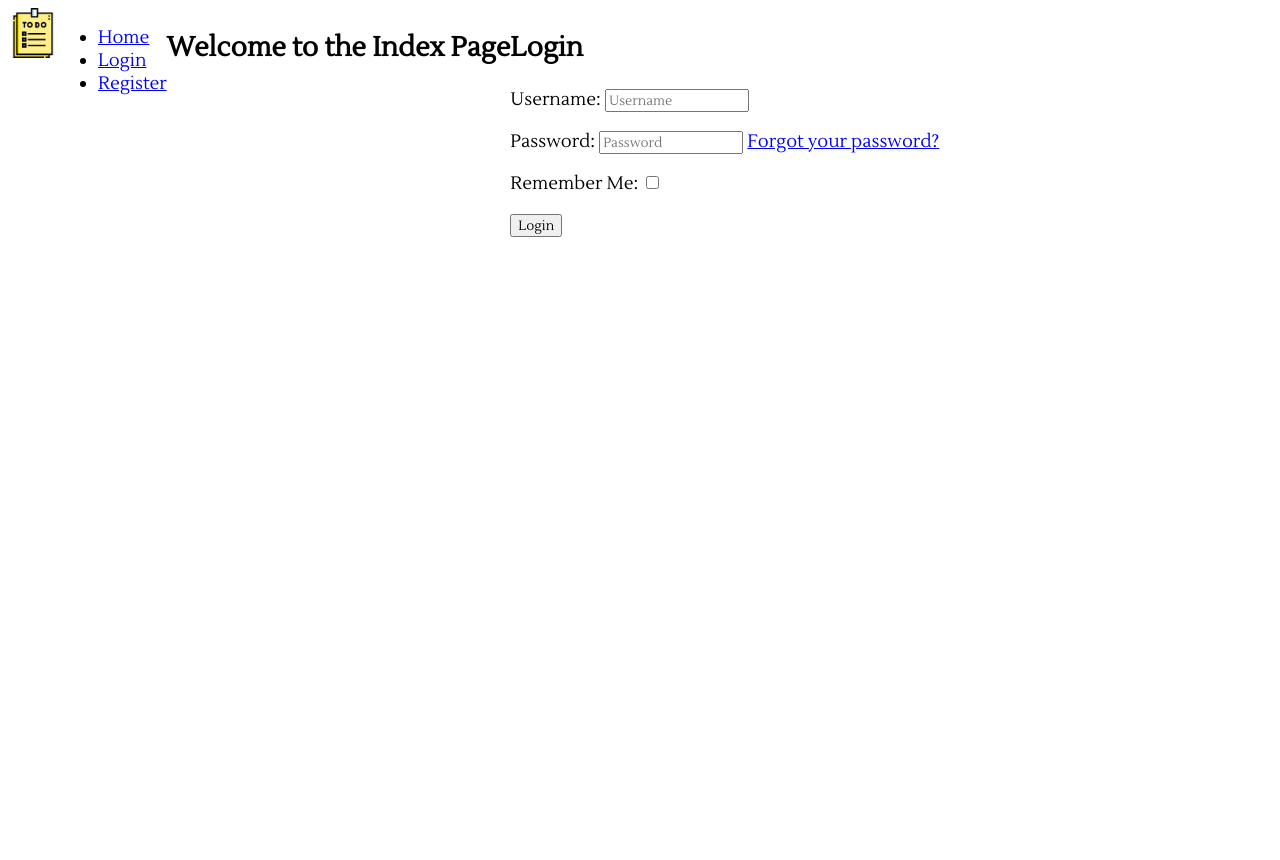
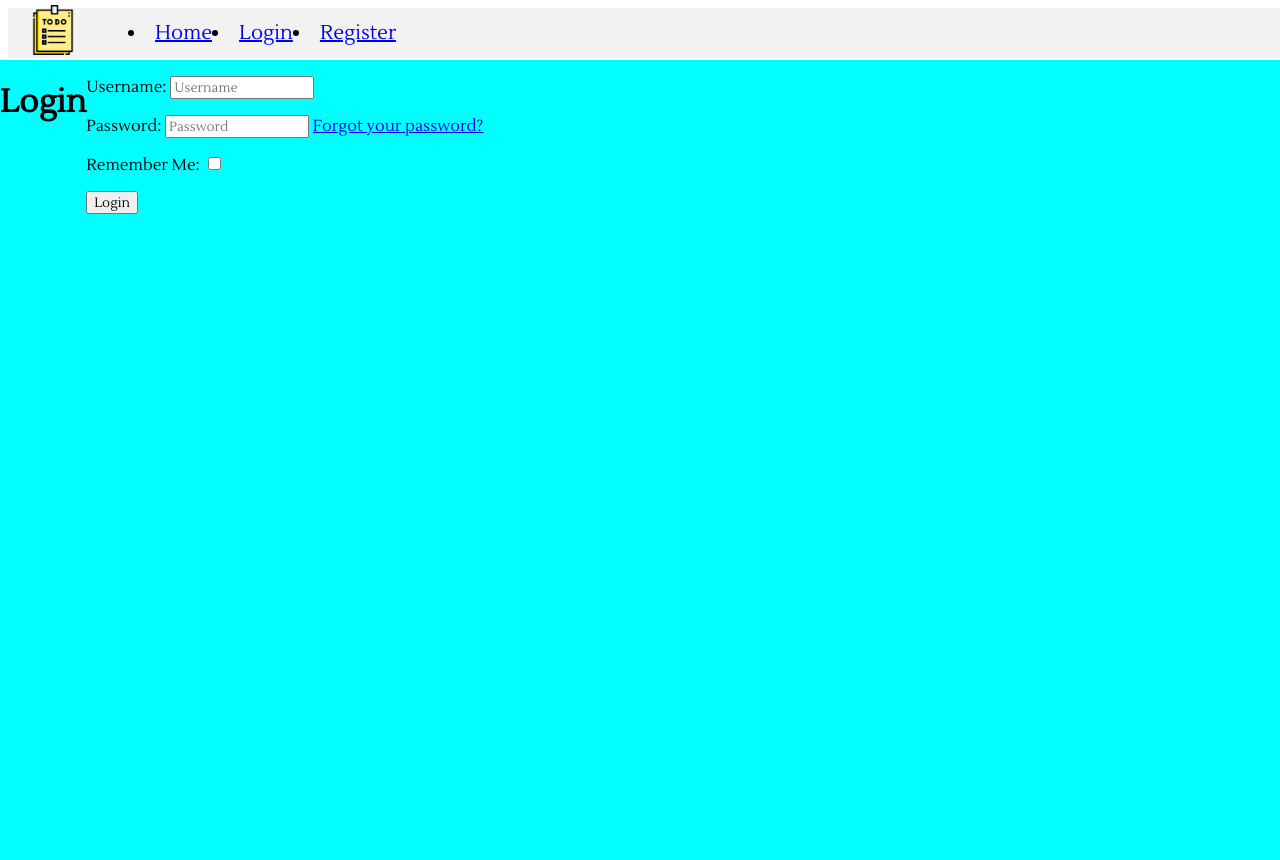
Before and after one commit to ozz1webdev/djangoTodo, a Django app: page /accounts/login/ in a window 1280 px wide. Before the commit the page ends 237 px from the top, so only its background shows below. Run offline with Django 5.2, Linux system fonts and the light colour scheme; parts of the project's set-up code (start-up, migrations or seed data) failed here and were passed over.

Commit message:
style navbar

```diff
--- a/project/static/css/index.css
+++ b/project/static/css/index.css
@@ -10,3 +10,13 @@
 * {
     font-family: "Lustria", sans-serif;
 }
+
+.container {
+    display: flex;
+    position: absolute;
+    background-color: cyan;
+    top:60px;
+    left:0;
+    width:100%;
+    height: 100vh;
+}
--- a/project/static/css/navbar.css
+++ b/project/static/css/navbar.css
@@ -1,8 +1,26 @@
 .navbar {
     display: flex;
-    font-size: 18px;
+    position: fixed;
+    flex-direction: row;
+    font-size: 20px;
+    width: 100%;
+    height: 50px;
+    background-color: #f2f2f2;
+    align-items: center;
+    padding: 0 20px;
 }
-
+.navitems {
+    display: flex;
+    flex-direction: row;
+    align-items: center;
+    text-align: center;
+    justify-content: center;
+    padding-left: 50px;
+}
+ul li a {
+    text-decoration: none;
+    color: black;
+}
 .logo img {
     width: 50px;
     height: 50px;
--- a/project/templates/includes/navbar.html
+++ b/project/templates/includes/navbar.html
@@ -4,11 +4,11 @@
     <div class="logo">
         <img src="{% static 'icons/logo.webp' %}" alt="Logo">
     </div>
-    <div class="menuList">
+    <div class="navitems"
         <ul>
             <li><a href="{% url 'index' %}">Home</a></li>
             {% if request.user.is_authenticated %}
-                <li><a href="#">View Tasks</a></li>
+                <li><a href="#">My Tasks</a></li>
                 <li><a href="#">Add Task</a></li>
                 <li><a href="{% url 'logout' %}">Logout</a></li>
             {% else %}
@@ -17,4 +17,4 @@
             {% endif %}
         </ul>
     </div>
-</div>
+</nav>
--- a/project/templates/index.html
+++ b/project/templates/index.html
@@ -16,8 +16,6 @@
 <body>
     {% include 'includes/navbar.html' %}
 
-    <h1>Welcome {{ user.username }} to the Index Page</h1>
-
     <div class="container">
         {% block content %}{% endblock %}
     </div>
```
